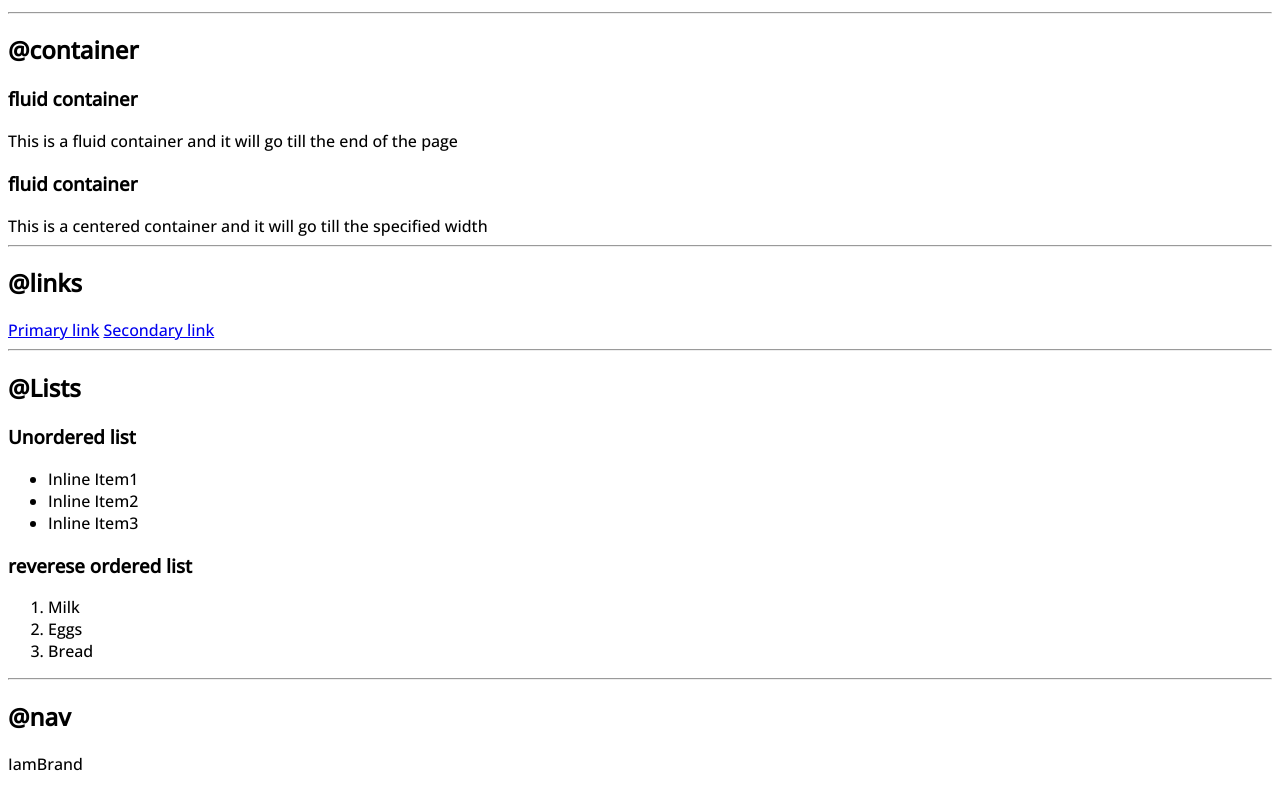
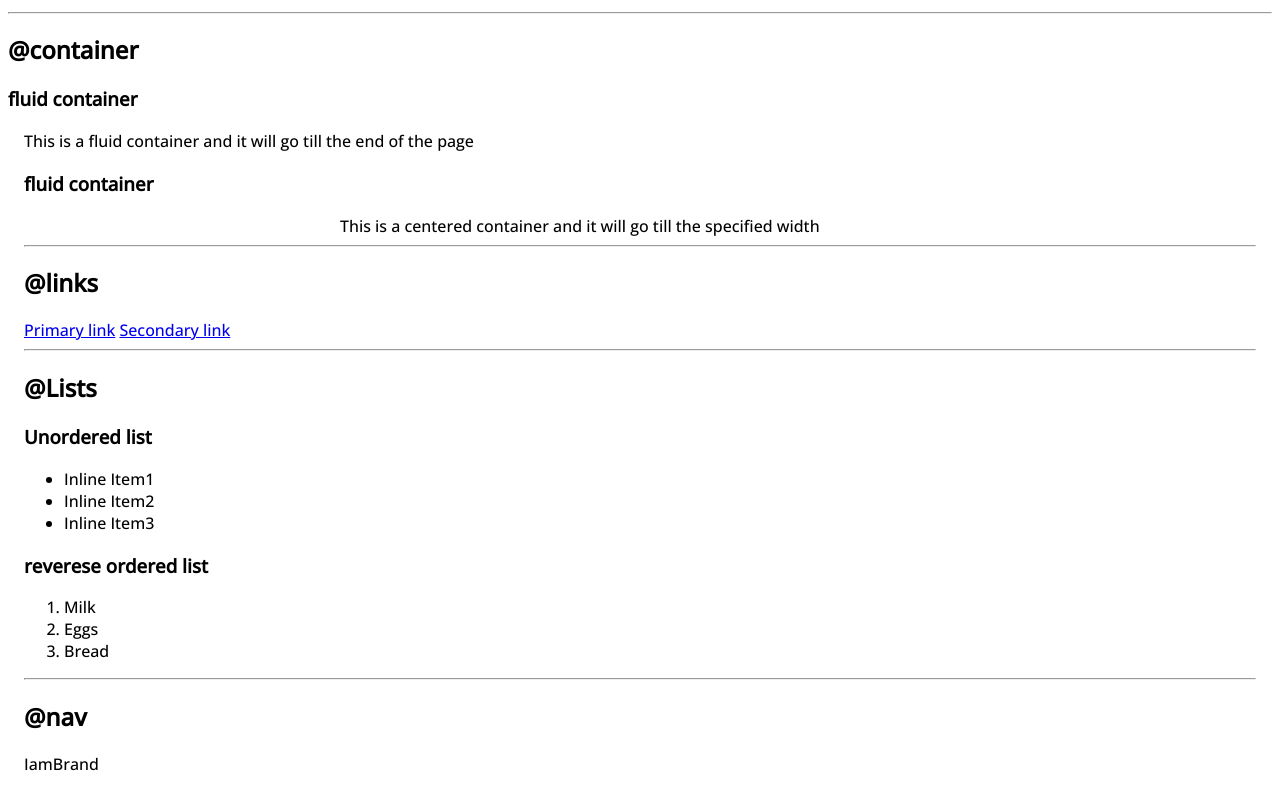
Before and after one commit to naveenkumarr12/neogcamp-lesson-3, a plain HTML site: page index.html in a window 1280 px wide. Shown: the part 420-1208 px from the top of the page. Drawn offline with nearby package versions, Linux system fonts and the light colour scheme.

Commit message:
container

```diff
--- a/index.html
+++ b/index.html
@@ -25,10 +25,10 @@
     <h2>@container</h2>
 
     <h3>fluid container</h3>
-    <div>This is a fluid container and it will go till the end of the page
+    <div class="container-fluid">This is a fluid container and it will go till the end of the page
 
     <h3>fluid container</h3>
-    <div>This is a centered container and it will go till the specified width</div>
+    <div class="container">This is a centered container and it will go till the specified width</div>
 
     <hr>
     <h2>@links</h2>
--- a/styles.css
+++ b/styles.css
@@ -3,3 +3,14 @@
 body{
     font-family: 'Open Sans', sans-serif;
 }
+
+.container-fluid {
+    padding-left: 1rem;
+    padding-right: 1rem;
+
+}
+
+.container {
+    max-width: 600px;
+    margin: auto;
+}
```
